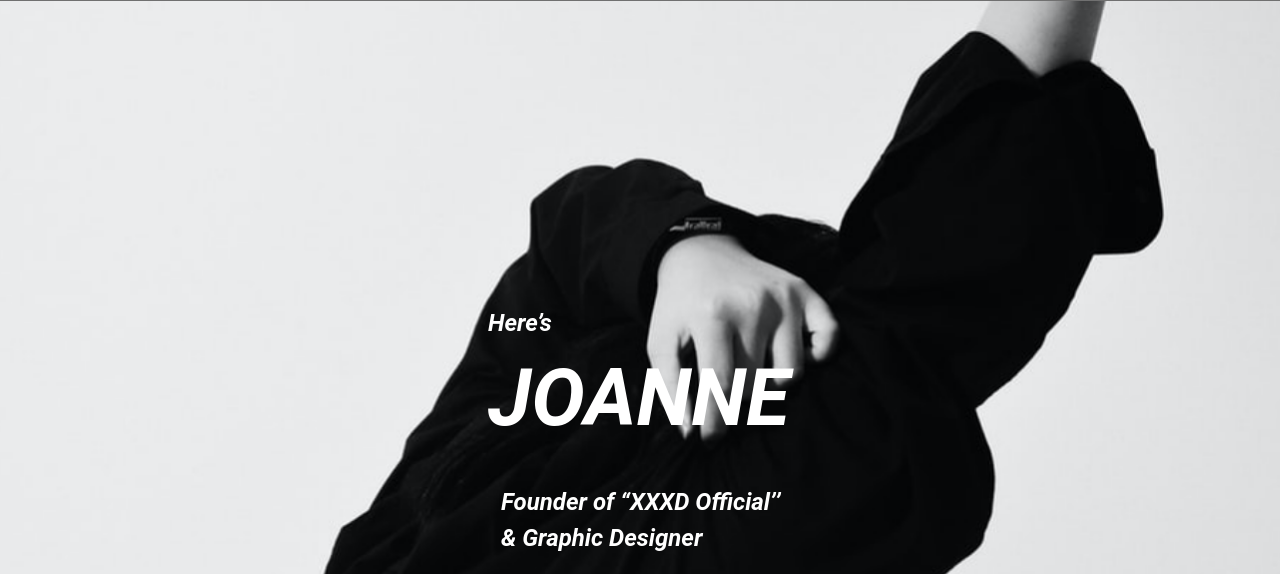
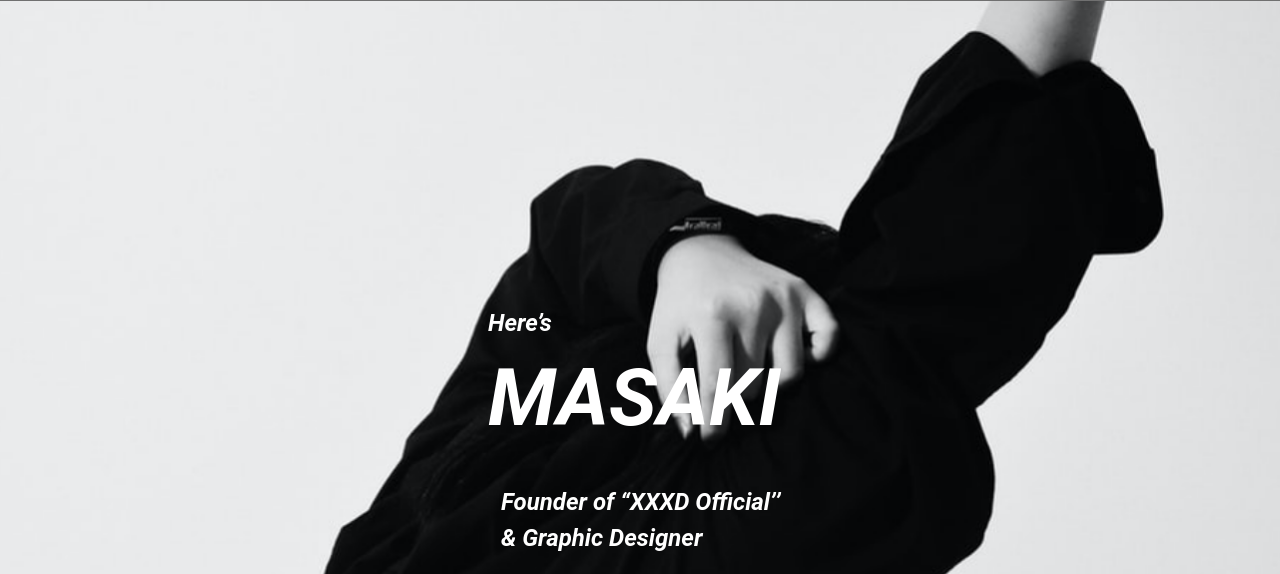
Before and after one commit to masakiLee/product2, a plain HTML site: page index.html in a window 1280 px wide. Shown: the top 574 px of the page. Drawn offline with Linux system fonts and the light colour scheme.

Commit message:
fix:更換名字

```diff
--- a/index.html
+++ b/index.html
@@ -13,7 +13,7 @@
     <header class="header">
         <div class="slogan">
             <p class="fz-24_lh-42">Here’s</p>
-            <h1>JOANNE</h1>
+            <h1>MASAKI</h1>
             <p class="fz-24_lh-36 pt-32 pb-40">Founder of “XXXD Official’’<br>& Graphic Designer</p>
             <ul class="social">
                 <li><a href="#"><img src="./behance.svg" alt="behance"></a></li>
```
